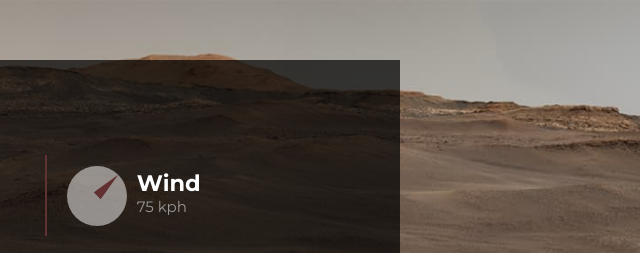
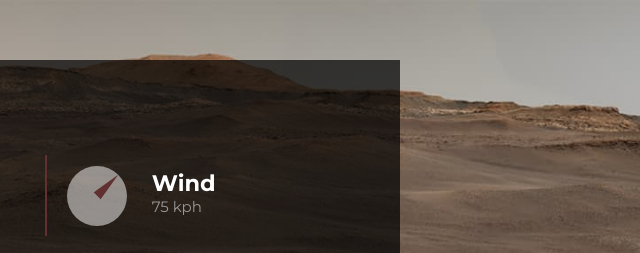
Before and after one commit to latchkostov/MarsWeather, a plain HTML site: page index.html in a window 1280 px wide. Shown: the top 253 px of the page, 640-1280 px from the left. Drawn offline with Linux system fonts and the light colour scheme.

Commit message:
Add more padding to wind reading container

```diff
--- a/main.scss
+++ b/main.scss
@@ -104,7 +104,7 @@ a {
         }
 
         &__title_and_reading {
-            padding-left: 1rem;
+            padding-left: 2.5rem;
         }
 
         &__arrow {
```
Also changed, not shown: main.css, 1 other file.
